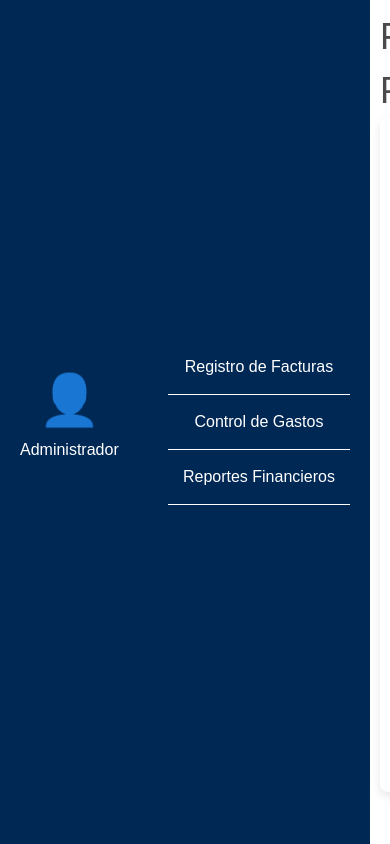
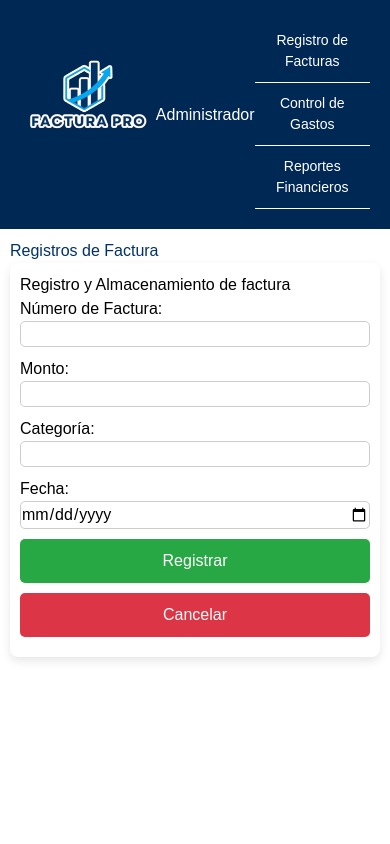
Before and after one commit to Danielsanch0/facturacion-app, a React (Vite) app: page /facturapro in a window 390 px wide. Built offline with nearby package versions, Linux system fonts and the light colour scheme.

Commit message:
Asides-color

```diff
--- a/src/components/FacturaPro.css
+++ b/src/components/FacturaPro.css
@@ -2,6 +2,7 @@
     display: flex;
     height: 100vh;
     font-family: 'Arial', sans-serif;
+    flex-direction: row;
 }
 
 .sidebar {
@@ -14,6 +15,13 @@
     align-items: center;
 }
 
+.login{
+    width: 180px;
+    height: 100rpx;
+    margin-bottom: 1rem;
+    margin-left: auto;
+    margin-right: auto;
+}
 .admin-icon {
     text-align: center;
     margin-bottom: 20px;
@@ -44,10 +52,11 @@
     flex-grow: 1;
     padding: 20px;
     background-color: #f2f2f2;
+    overflow-y: auto;
 }
 
 h1 {
-    color: #4a4a4a;
+    color: #003366;
     font-size: 36px;
 }
 
@@ -102,3 +111,85 @@ input {
 .register-btn:hover, .cancel-btn:hover {
     opacity: 0.8;
 }
+
+/* --- Media Queries for Responsiveness --- */
+
+/* Tablets (hasta 768px) */
+@media (max-width: 768px) {
+    .factura-pro {
+        flex-direction: column;
+    }
+
+    .sidebar {
+        width: 100%;
+        padding: 10px;
+    }
+
+    .sidebar nav ul li {
+        padding: 10px;
+        font-size: 14px;
+    }
+
+    .main-content {
+        padding: 10px;
+    }
+
+    h1 {
+        font-size: 28px;
+    }
+
+    .form-container {
+        padding: 15px;
+    }
+
+    input {
+        padding: 8px;
+    }
+
+    .button-group {
+        flex-direction: column;
+    }
+
+    .register-btn, .cancel-btn {
+        width: 100%;
+        margin-bottom: 10px;
+    }
+}
+
+/* Móviles (hasta 480px) */
+@media (max-width: 480px) {
+    .sidebar {
+        display: none; /* Escondemos la sidebar en pantallas muy pequeñas */
+    }
+
+    .factura-pro {
+        padding: 0;
+    }
+
+    .main-content {
+        padding: 10px;
+    }
+
+    h1 {
+        font-size: 24px;
+    }
+
+    input {
+        width: 100%;
+        padding: 8px;
+    }
+
+    .form-container {
+        padding: 10px;
+    }
+
+    .button-group {
+        flex-direction: column;
+    }
+
+    .register-btn, .cancel-btn {
+        width: 100%;
+        padding: 10px;
+        margin-bottom: 10px;
+    }
+}
--- a/src/components/FacturaPro.jsx
+++ b/src/components/FacturaPro.jsx
@@ -1,5 +1,5 @@
-import React, { useState } from 'react';
-import { Link } from 'react-router-dom';  // Importa el componente Link
+import { useState } from 'react';
+import { Link } from 'react-router-dom'; // Importa el componente Link
 import './FacturaPro.css';
 
 const FacturaPro = () => {
@@ -24,26 +24,26 @@ const FacturaPro = () => {
         <div className="factura-pro">
             <aside className="sidebar">
                 <div className="admin-icon">
-                    <span role="img" aria-label="admin">👤</span>
+                <img src="src/img/LoginPro.jpeg" alt="Profile Icon" className="login" />
+                </div>
                     <p>Administrador</p>
-                </div>
                 <nav>
                     <ul>
                         <li>
-                            <Link to="/facturapro">Registro de Facturas</Link> {/* Enlace a la página de facturas */}
+                            <Link to="/facturapro">Registro de Facturas</Link>
                         </li>
                         <li>
-                            <Link to="/registro">Control de Gastos</Link> {/* Enlace a la página de control de gastos */}
+                            <Link to="/registro">Control de Gastos</Link>
                         </li>
                         <li>
-                            <Link to="/reportes">Reportes Financieros</Link> {/* Enlace a la página de reportes */}
+                            <Link to="/reporte">Reportes Financieros</Link>
                         </li>
                     </ul>
                 </nav>
             </aside>
 
             <main className="main-content">
-                <h1>Factura Pro</h1>
+                <h1>Registros de Factura</h1>
                 <div className="form-container">
                     <h2>Registro y Almacenamiento de factura</h2>
                     <form onSubmit={handleSubmit}>
--- a/src/components/Registro.css
+++ b/src/components/Registro.css
@@ -1,6 +1,6 @@
 /* CSS Variables for colors */
 :root {
-    --primary-color: #007bff;
+    --primary-color: #003366;
     --secondary-color: #f4f4f4;
     --hover-color: #0056b3;
     --header-bg-color: #e7f1ff;
@@ -9,6 +9,14 @@
     --sidebar-text-color: white;
     --sidebar-item-hover-bg: #1a73e8;
   }
+
+.login{
+  width: 180px;
+    height: 100rpx;
+    margin-bottom: 1rem;
+    margin-left: auto;
+    margin-right: auto;
+}
 
   /* Global styles */
   body {
@@ -95,7 +103,7 @@
   }
 
   .title {
-    font-size: 24px;
+    font-size: 36px;
     color: var(--primary-color);
     margin-right: 20px;
     flex: 1;
--- a/src/components/Registro.jsx
+++ b/src/components/Registro.jsx
@@ -1,31 +1,32 @@
-import React from 'react';
-import { Link } from 'react-router-dom';  // Importa el componente Link
+
+import { Link } from 'react-router-dom'; // Importa el componente Link
 import './Registro.css';
 
 const Registro = () => {
   return (
     <div className="registro">
-      <div className="sidebar">
-        <div className="profile">
-          <img src="profile-icon.png" alt="Profile Icon" className="profile-icon" />
-          <div className="role">Administrador</div>
+      <aside className="sidebar">
+                <div className="admin-icon">
+                <img src="src/img/LoginPro.jpeg" alt="Profile Icon" className="login" />
                 </div>
-        <ul className="menu">
-          <li className="active">
-
-          </li>
-          <Link to="/registro">Control de Gastos</Link>
+                    <p>Administrador</p>
+                <nav>
+                    <ul>
                         <li>
                             <Link to="/facturapro">Registro de Facturas</Link>
                         </li>
                         <li>
-            <Link to="/reportes">Reportes Financieros</Link>
+                            <Link to="/registro">Control de Gastos</Link>
+                        </li>
+                        <li>
+                            <Link to="/reporte">Reportes Financieros</Link>
                         </li>
                     </ul>
-      </div>
+                </nav>
+            </aside>
       <div className="main-content">
         <div className="header">
-          <div className="title">Factura Pro</div>
+          <div className="title">Control de Gastos</div>
           <div className="date-selector">
             <input type="text" className="date-input" placeholder="dd/mm/yyyy" />
             <input type="text" className="date-input" placeholder="Fecha Final" />
--- /dev/null
+++ b/src/components/Reporte.jsx
@@ -0,0 +1,32 @@
+import { Link } from 'react-router-dom'; // Importa el componente Link
+import './Registro.css';
+
+const Reporte = () => {
+  return (
+    <div className="registro">
+      <aside className="sidebar">
+                <div className="admin-icon">
+                <img src="src/img/LoginPro.jpeg" alt="Profile Icon" className="login" />
+                </div>
+                    <p>Administrador</p>
+                <nav>
+                    <ul>
+                        <li>
+                            <Link to="/facturapro">Registro de Facturas</Link>
+                        </li>
+                        <li>
+                            <Link to="/registro">Control de Gastos</Link>
+                        </li>
+                        <li>
+                            <Link to="/reportes">Reportes Financieros</Link>
+                        </li>
+                    </ul>
+                </nav>
+            </aside>
+            <div className="title">Reportes</div>
+        </div>
+
+
+        );
+    };
+export default Reporte;
--- a/src/components/login.jsx
+++ b/src/components/login.jsx
@@ -25,6 +25,9 @@ const Login = () => {
       setPassword('');
     } else {
       alert('Correo o contraseña no válidos');
+
+      setEmail('');
+      setPassword('');
     }
   };
 
--- a/src/main.jsx
+++ b/src/main.jsx
@@ -2,15 +2,16 @@ import { StrictMode } from 'react';
 import { createRoot } from 'react-dom/client';
 import {
   BrowserRouter,
+  Route,
   Routes,
-  Route,
 } from 'react-router-dom';
 
-import './index.css';
-import Login from './components/login';
 import FacturaPro from './components/FacturaPro';
 import './components/FacturaPro.css';
+import Login from './components/login';
 import Registro from './components/Registro';
+import Reporte from './components/Reporte';
+import './index.css';
 
 const rootElement = document.getElementById('root');
 const root = createRoot(rootElement);
@@ -22,6 +23,7 @@ root.render(
         <Route path="/" element={<Login />} />
         <Route path="/facturapro" element={<FacturaPro />} />
         <Route path="/registro" element={<Registro />} />
+        <Route path="/reporte" element={<Reporte />} />
       </Routes>
     </BrowserRouter>
   </StrictMode>
```
Lines whose indentation alone changed are shown as unchanged.
